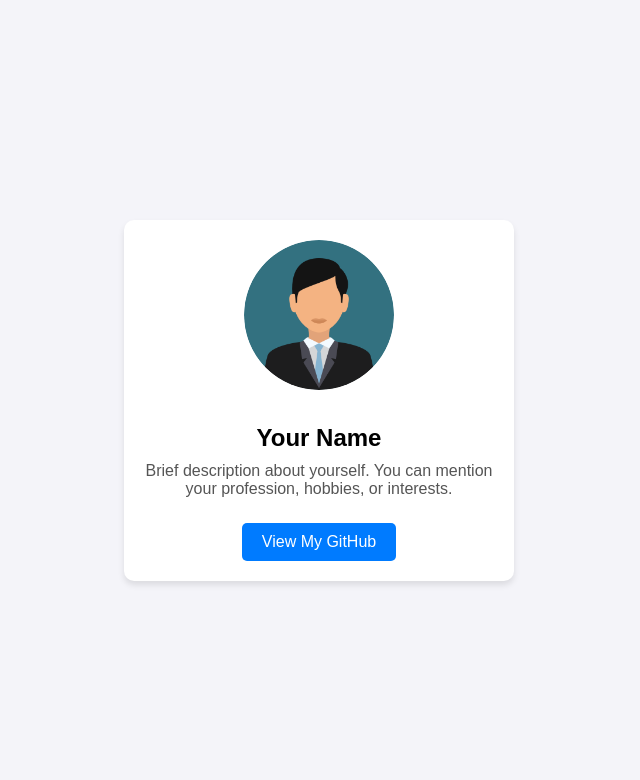
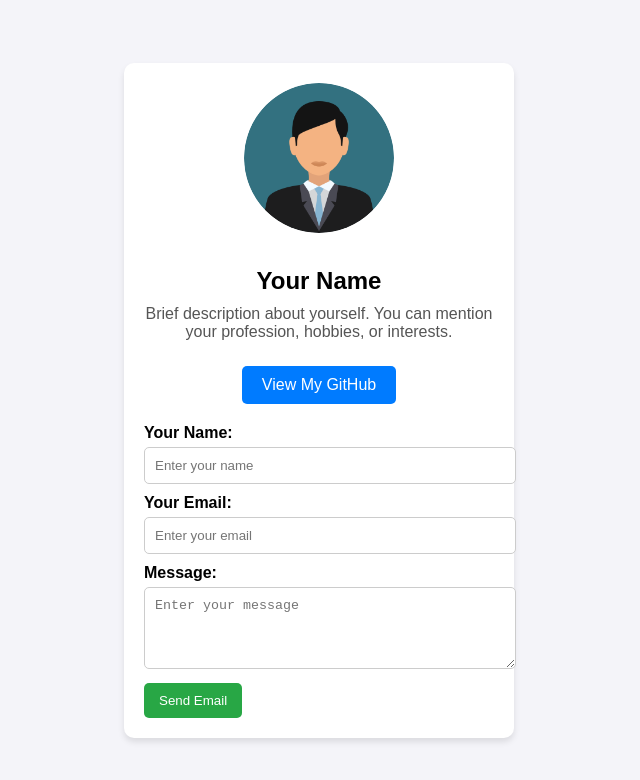
Before and after one commit to swarndeepbains91/me, a plain HTML site: page index.html in a window 1280 px wide. Shown: the whole page, without its empty margins (321-961 px from the left). Drawn offline with Linux system fonts and the light colour scheme.

Commit message:
Update index.html

```diff
--- a/index.html
+++ b/index.html
@@ -50,6 +50,33 @@
         .card a:hover {
             background: #0056b3;
         }
+        .email-form {
+            margin-top: 20px;
+            text-align: left;
+        }
+        .email-form label {
+            display: block;
+            margin-bottom: 5px;
+            font-weight: bold;
+        }
+        .email-form input, .email-form textarea {
+            width: 100%;
+            padding: 10px;
+            margin-bottom: 10px;
+            border: 1px solid #ccc;
+            border-radius: 5px;
+        }
+        .email-form button {
+            background: #28a745;
+            color: white;
+            border: none;
+            padding: 10px 15px;
+            border-radius: 5px;
+            cursor: pointer;
+        }
+        .email-form button:hover {
+            background: #218838;
+        }
     </style>
 </head>
 <body>
@@ -58,6 +85,19 @@
         <h1>Your Name</h1>
         <p>Brief description about yourself. You can mention your profession, hobbies, or interests.</p>
         <a href="https://github.com/swarndeepbains91" target="_blank">View My GitHub</a>
+
+        <form class="email-form" action="mailto:your-email@example.com" method="POST" enctype="text/plain">
+            <label for="name">Your Name:</label>
+            <input type="text" id="name" name="name" placeholder="Enter your name" required>
+
+            <label for="email">Your Email:</label>
+            <input type="email" id="email" name="email" placeholder="Enter your email" required>
+
+            <label for="message">Message:</label>
+            <textarea id="message" name="message" rows="4" placeholder="Enter your message" required></textarea>
+
+            <button type="submit">Send Email</button>
+        </form>
     </div>
 </body>
 </html>
```
